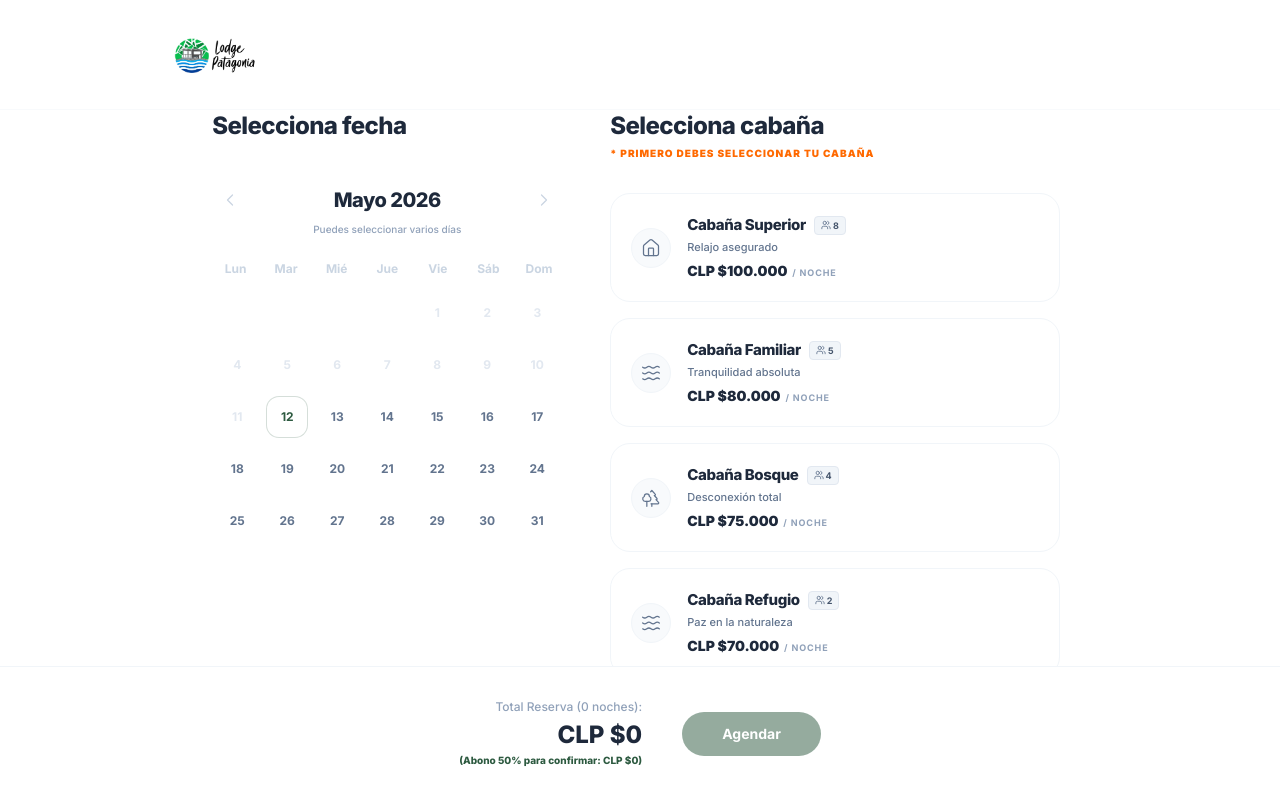
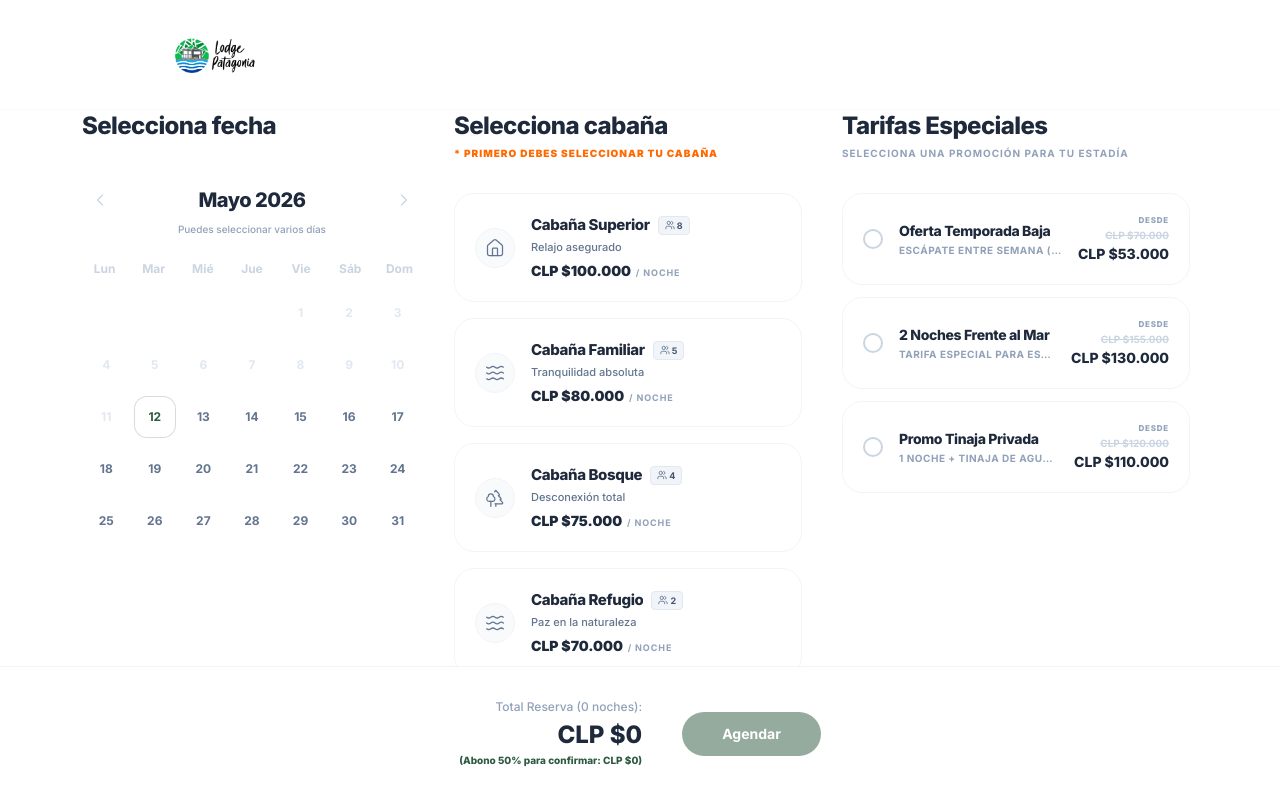
Before and after one commit to nowebcl/lodgepatagoniago, a Next.js app: page / in a window 1280 px wide. Shown: the top 798 px of the page. Built offline with nearby package versions, Linux system fonts and the light colour scheme; no server answers.

Commit message:
layout: distribución en tres columnas en paralelo para PC y simétrica en móvil

```diff
--- a/src/app/globals.css
+++ b/src/app/globals.css
@@ -25,6 +25,19 @@ body {
   background-color: white;
   max-width: 1000px; /* Slightly narrower for more focus */
   margin: 0 auto;
+  transition: max-width 0.3s ease;
+}
+
+@media (min-width: 1024px) {
+  .app-container {
+    max-width: 1200px;
+  }
+}
+
+@media (min-width: 1280px) {
+  .app-container {
+    max-width: 1320px;
+  }
 }
 
 .scroll-area {
--- a/src/app/page.tsx
+++ b/src/app/page.tsx
@@ -250,9 +250,9 @@ export default function Home() {
       <Header />
 
       <main className="app-container flex-1 overflow-y-auto overflow-x-hidden lg:overflow-hidden">
-        <div className="min-h-full flex flex-col lg:flex-row gap-4 lg:gap-12 px-0 lg:px-10 pb-32 pt-0 w-full max-w-[100vw] justify-center">
+        <div className="min-h-full flex flex-col lg:flex-row gap-4 lg:gap-6 xl:gap-8 px-0 lg:px-5 xl:px-8 pb-32 pt-0 w-full max-w-[100vw] justify-center">
           {/* Lado Izquierdo: Calendario */}
-          <section className="w-full lg:w-[350px] flex-shrink-0 px-5 lg:px-0">
+          <section className="w-full lg:w-[320px] xl:w-[340px] flex-shrink-0 px-5 lg:px-0">
             <h2 className="section-title-ref mb-3 hidden lg:block text-center lg:text-left">Selecciona fecha</h2>
             <div className="bg-white">
               <Calendar
@@ -263,8 +263,8 @@ export default function Home() {
             </div>
           </section>
 
-          {/* Lado Derecho: Selector de Cabañas */}
-          <section className="flex-1 w-full max-w-lg min-w-0 lg:overflow-y-auto lg:pr-2 custom-scrollbar px-5 lg:px-0">
+          {/* Centro: Selector de Cabañas */}
+          <section className="w-full lg:flex-1 lg:max-w-[400px] xl:max-w-[440px] min-w-0 lg:overflow-y-auto lg:pr-2 custom-scrollbar px-5 lg:px-0">
             <div className="text-center lg:text-left mb-3 lg:mb-8">
               <h2 className="section-title-ref !mb-1">Selecciona cabaña</h2>
               <p className="text-[10px] text-orange-500 font-black uppercase tracking-widest mt-1">
@@ -275,9 +275,11 @@ export default function Home() {
               selectedCabinId={selectedCabinId}
               onSelect={setSelectedCabinId}
             />
+          </section>
 
-            {/* Promociones Especiales */}
-            <div className="mt-8 mb-4 text-center lg:text-left">
+          {/* Derecho: Promociones Especiales */}
+          <section className="w-full lg:flex-1 lg:max-w-[400px] xl:max-w-[440px] min-w-0 lg:overflow-y-auto lg:pr-2 custom-scrollbar px-5 lg:px-0">
+            <div className="text-center lg:text-left mb-3 lg:mb-8">
               <h2 className="section-title-ref !mb-1">Tarifas Especiales</h2>
               <p className="text-[10px] text-slate-400 font-bold uppercase tracking-widest mt-1">
                 Selecciona una promoción para tu estadía
@@ -394,7 +396,7 @@ export default function Home() {
 
         {/* Footer */}
         <div className="fixed bottom-0 left-0 right-0 z-30 bg-white border-t border-slate-100 p-5 pt-4 pb-16 lg:p-8">
-          <div className="max-w-[1000px] mx-auto flex items-center justify-between lg:justify-center lg:gap-10">
+          <div className="max-w-[1200px] xl:max-w-[1300px] mx-auto flex items-center justify-between lg:justify-center lg:gap-10">
             <div className="hidden lg:block text-right">
               <p className="text-xs text-slate-400 font-medium mb-1">Total Reserva ({numberOfDays} noche{numberOfDays !== 1 && 's'}):</p>
               <p className="text-2xl font-extrabold text-[#1E293B]">
```
